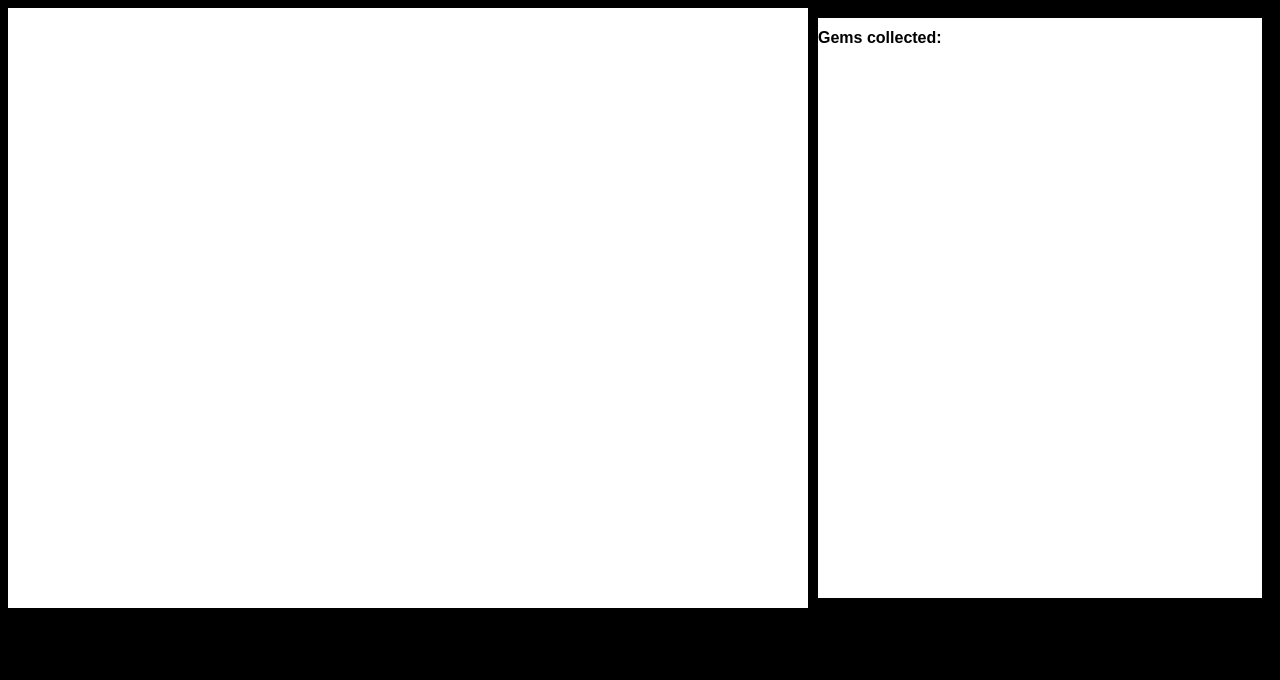
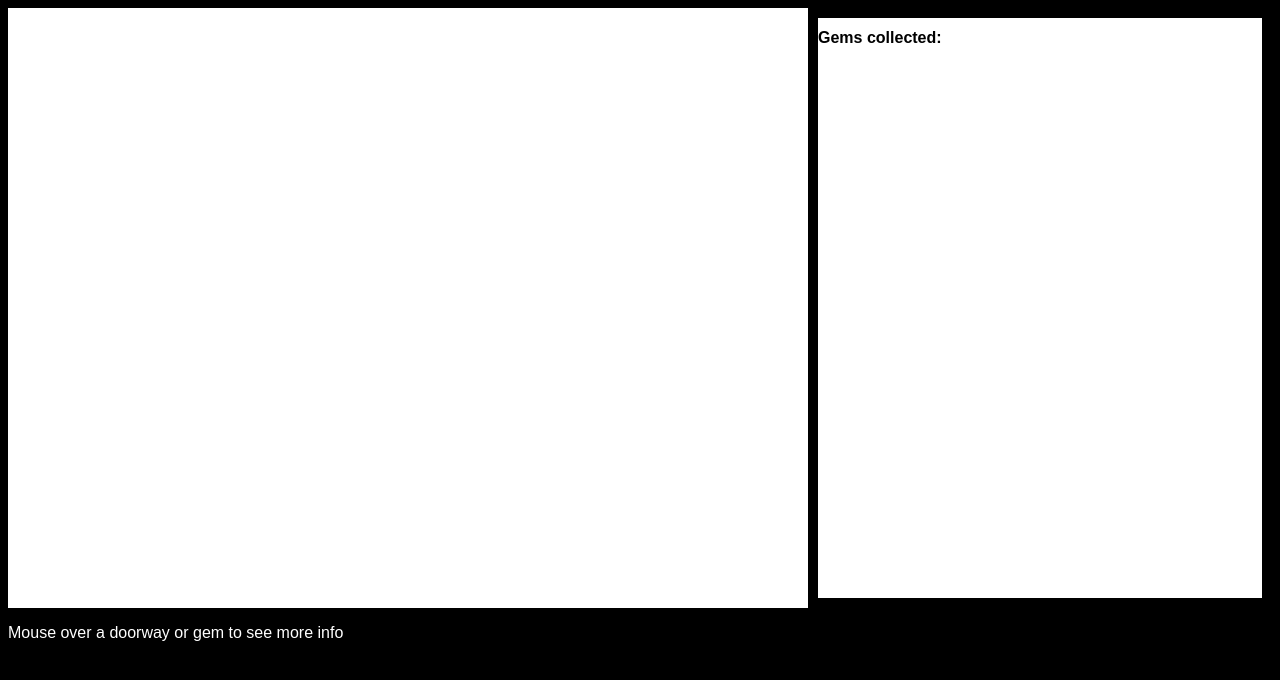
Before and after one commit to clairemation/wikigame, a website built with webpack: page index.html in a window 1280 px wide. Built offline with nearby package versions, Linux system fonts and the light colour scheme; no server answers.

Commit message:
mouse over instead of click

```diff
--- a/index.html
+++ b/index.html
@@ -33,7 +33,7 @@
       <ul id="collected-gems-display"></ul>
     </div>
   </div>
-  <p id ="linkinfo"></p>
+  <p id ="linkinfo">Mouse over a doorway or gem to see more info</p>
   <div id="modalbg" class="hidden">
     <div id="modal">
       <h1></h1>
```
